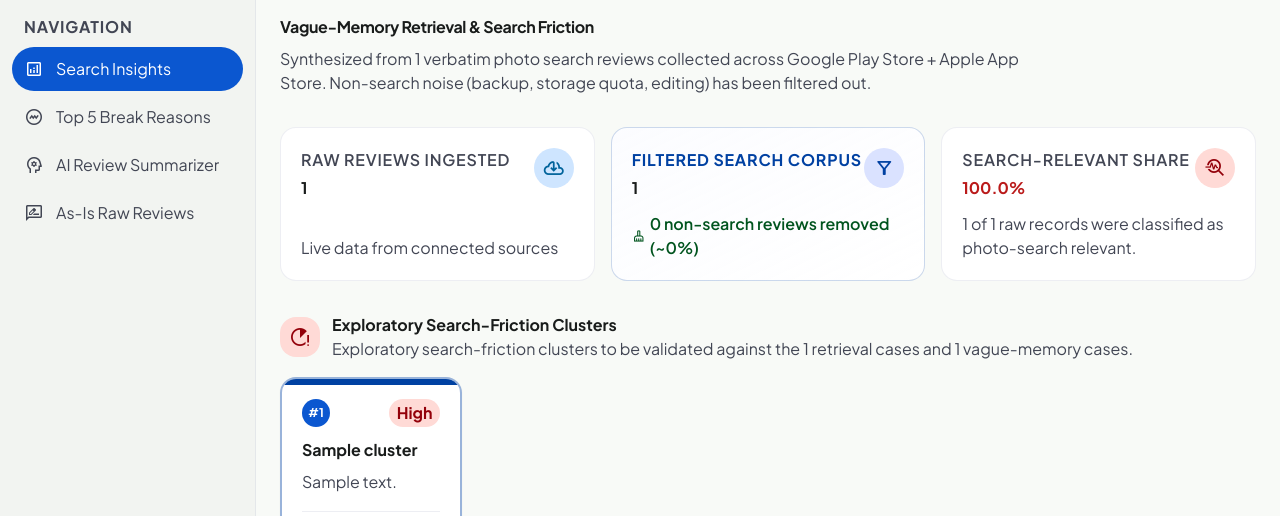
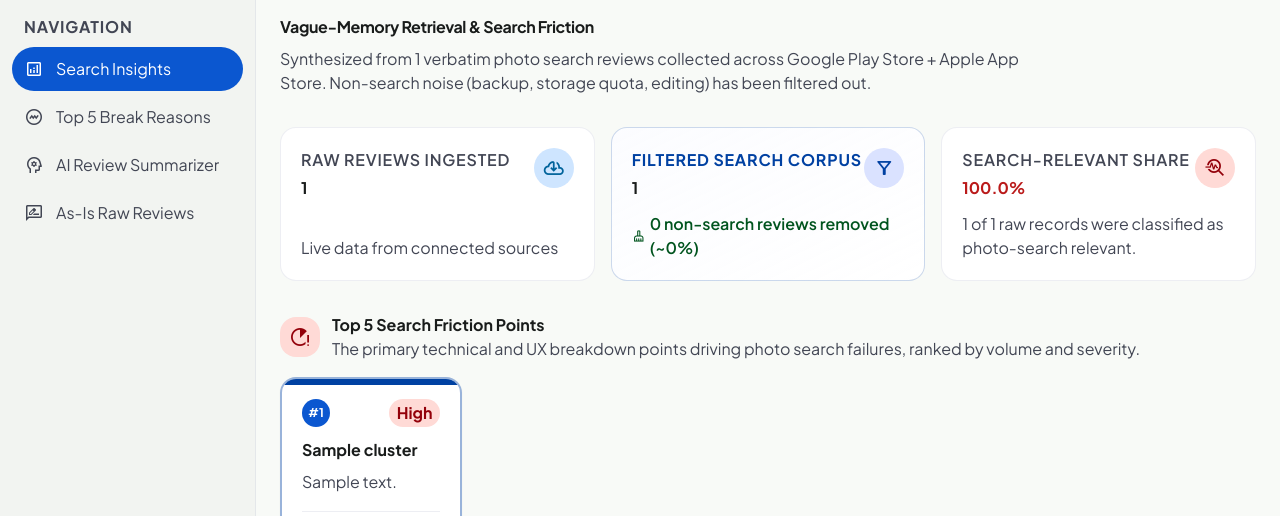
Before and after one commit to shruti7jain/Google_Photo, a FastAPI app: template discovery-engine/dashboard/templates/index.html in a window 1280 px wide. Shown: the part 65-581 px from the top of the page. Run offline with FastAPI, Linux system fonts and the light colour scheme; the template is opened without the code that fills it: most values are stand-ins (such as "Sample title", 1, 10 or a date in 2020); some libraries are stand-ins or nearby versions.

Commit message:
Update Top 5 section header for better readability

```diff
--- a/discovery-engine/dashboard/templates/index.html
+++ b/discovery-engine/dashboard/templates/index.html
@@ -214,8 +214,8 @@
               <span class="material-symbols-outlined text-[22px]">running_with_errors</span>
             </div>
             <div>
-              <h2 class="font-headline-sm text-headline-sm font-bold text-on-surface">Exploratory Search-Friction Clusters</h2>
-              <p class="font-body-sm text-body-sm text-on-surface-variant">Exploratory search-friction clusters to be validated against the {{ total_retrieval_relevant }} retrieval cases and {{ total_vague_memory }} vague-memory cases.</p>
+              <h2 class="font-headline-sm text-headline-sm font-bold text-on-surface">Top 5 Search Friction Points</h2>
+              <p class="font-body-sm text-body-sm text-on-surface-variant">The primary technical and UX breakdown points driving photo search failures, ranked by volume and severity.</p>
             </div>
           </div>
         </div>
```
